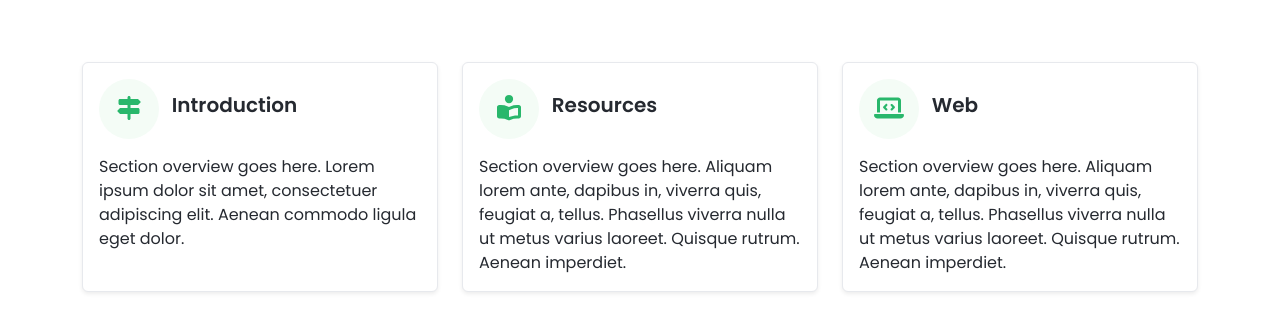
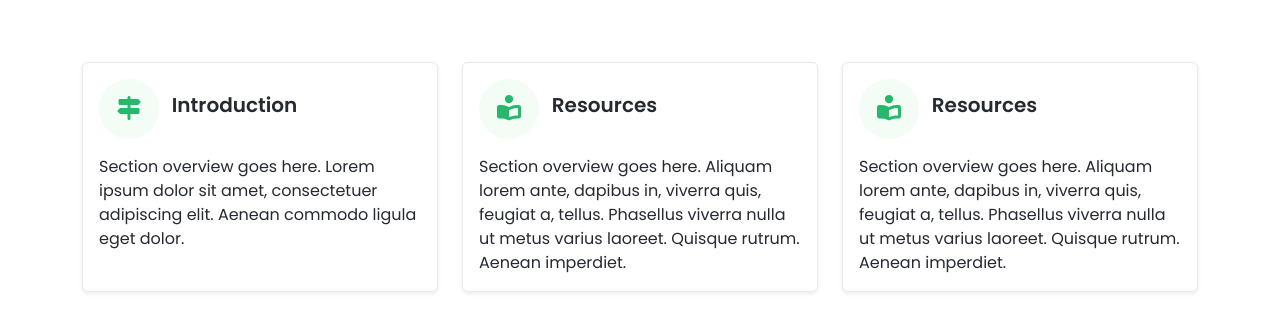
Before and after one commit to gourav-gk/ShroteDocs, a plain HTML site: page index.html in a window 1280 px wide. Shown: the part 283-604 px from the top of the page. Drawn offline with nearby package versions, Linux system fonts and the light colour scheme.

Commit message:
Update index.html

```diff
--- a/index.html
+++ b/index.html
@@ -111,23 +111,33 @@
 					    </div><!--//card-->
 				    </div><!--//col-->
 
-				    <div class="col-12 col-lg-4 py-3">
+
+
+
+
+				<div class="col-12 col-lg-4 py-3">
 					    <div class="card shadow-sm">
 						    <div class="card-body">
 							    <h5 class="card-title mb-3">
 								    <span class="theme-icon-holder card-icon-holder me-2">
-								        <svg class="svg-inline--fa fa-laptop-code" aria-hidden="true" focusable="false" data-prefix="fas" data-icon="laptop-code" role="img" xmlns="http://www.w3.org/2000/svg" viewBox="0 0 640 512" data-fa-i2svg=""><path fill="currentColor" d="M64 96c0-35.3 28.7-64 64-64H512c35.3 0 64 28.7 64 64V352H512V96H128V352H64V96zM0 403.2C0 392.6 8.6 384 19.2 384H620.8c10.6 0 19.2 8.6 19.2 19.2c0 42.4-34.4 76.8-76.8 76.8H76.8C34.4 480 0 445.6 0 403.2zM281 209l-31 31 31 31c9.4 9.4 9.4 24.6 0 33.9s-24.6 9.4-33.9 0l-48-48c-9.4-9.4-9.4-24.6 0-33.9l48-48c9.4-9.4 24.6-9.4 33.9 0s9.4 24.6 0 33.9zM393 175l48 48c9.4 9.4 9.4 24.6 0 33.9l-48 48c-9.4 9.4-24.6 9.4-33.9 0s-9.4-24.6 0-33.9l31-31-31-31c-9.4-9.4-9.4-24.6 0-33.9s24.6-9.4 33.9 0z"></path></svg><!-- <i class="fas fa-laptop-code"></i> Font Awesome fontawesome.com -->
+								        <i class="fas fa-book-reader"></i>
 							        </span><!--//card-icon-holder-->
-							        <span class="card-title-text">Web</span>
+							        <span class="card-title-text">Resources</span>
 							    </h5>
 							    <div class="card-text">
 								    Section overview goes here. Aliquam lorem ante, dapibus in, viverra quis, feugiat a, tellus. Phasellus viverra nulla ut metus varius laoreet. Quisque rutrum. Aenean imperdiet.
 								</div>
-							    <!-- <a class="card-link-mask" href="docs-page.html#section-6"></a> -->
+							    <!-- <a class="card-link-mask" href="docs-page.html#section-8"></a> -->
 							    <a class="card-link-mask" href="#"></a>
 						    </div><!--//card-body-->
 					    </div><!--//card-->
-				    </div>
+				    </div><!--//col-->
+
+
+
+
+
+
 
 
 
```
